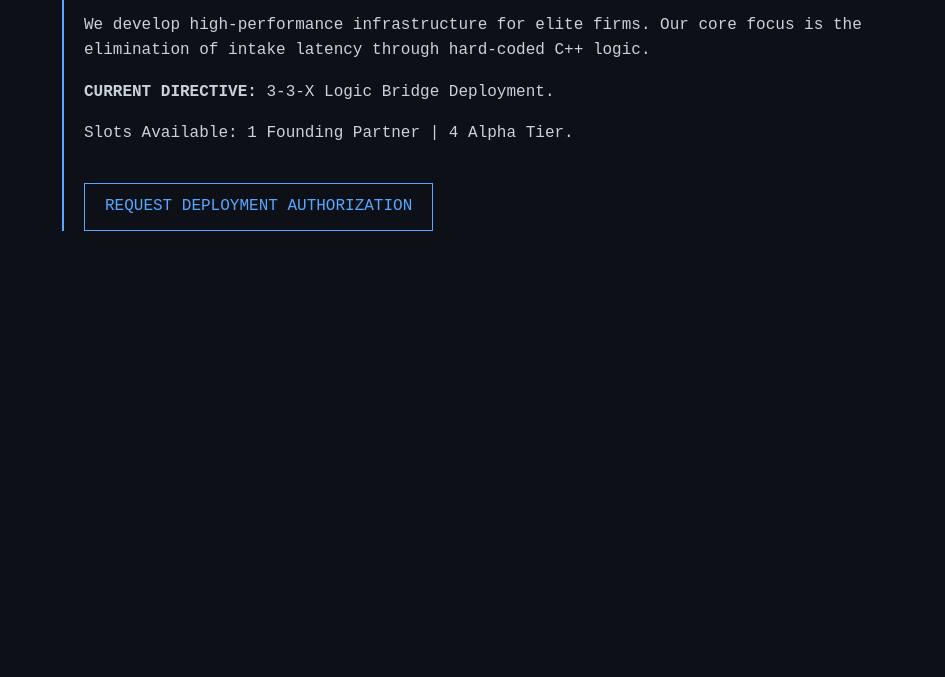
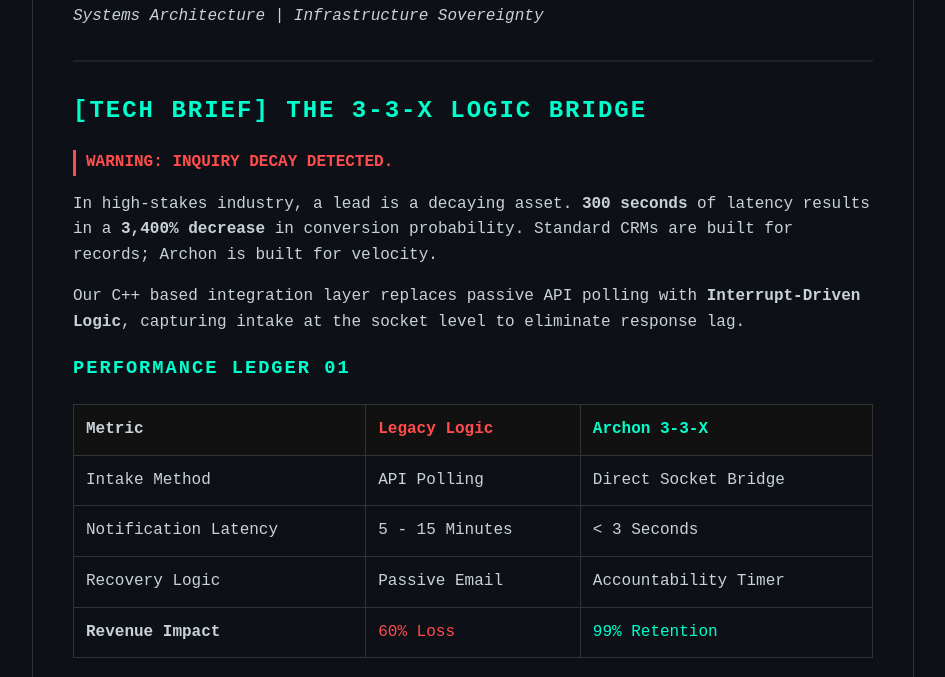
Before and after one commit to Archon-Group/Archon-Group.github.io, a plain HTML site: page index.html in a window 1280 px wide. Shown: the part 181-858 px from the top of the page, without its empty margins (167-1112 px from the left). Before the commit the page ends 800 px from the top, so only its background shows below. Drawn offline with Linux system fonts and the light colour scheme.

Commit message:
Update index.html

```diff
--- a/index.html
+++ b/index.html
@@ -1,4 +1,69 @@
 <!DOCTYPE html>
+<html lang="en">
+<head>
+    <meta charset="UTF-8">
+    <meta name="viewport" content="width=device-width, initial-scale=1.0">
+    <title>Archon Group | Engineering Sovereignty</title>
+    <style>
+        body { background-color: #000; color: #fff; font-family: 'Courier New', Courier, monospace; margin: 0; padding: 20px; line-height: 1.6; }
+        .container { max-width: 800px; margin: auto; border: 1px solid #333; padding: 40px; }
+        h1, h2, h3 { color: #00ffcc; text-transform: uppercase; letter-spacing: 2px; }
+        table { width: 100%; border-collapse: collapse; margin: 20px 0; }
+        th, td { padding: 12px; border: 1px solid #333; text-align: left; }
+        th { background-color: #111; }
+        .btn { display: inline-block; background: #00ffcc; color: #000; padding: 15px 30px; text-decoration: none; font-weight: bold; margin-top: 20px; transition: 0.3s; }
+        .btn:hover { background: #fff; }
+        .decay-alert { color: #ff4d4d; font-weight: bold; border-left: 3px solid #ff4d4d; padding-left: 10px; }
+    </style>
+</head>
+<body>
+    <div class="container">
+        <h1>ARCHON GROUP</h1>
+        <p><em>Systems Architecture | Infrastructure Sovereignty</em></p>
+
+        <hr style="border: 0.5px solid #222; margin: 30px 0;">
+
+        <h2>[TECH BRIEF] THE 3-3-X LOGIC BRIDGE</h2>
+        <p class="decay-alert">WARNING: INQUIRY DECAY DETECTED.</p>
+        <p>In high-stakes industry, a lead is a decaying asset. <strong>300 seconds</strong> of latency results in a <strong>3,400% decrease</strong> in conversion probability. Standard CRMs are built for records; Archon is built for velocity.</p>
+
+        <p>Our C++ based integration layer replaces passive API polling with <strong>Interrupt-Driven Logic</strong>, capturing intake at the socket level to eliminate response lag.</p>
+
+        <h3>PERFORMANCE LEDGER 01</h3>
+        <table>
+            <thead>
+                <tr>
+                    <th>Metric</th>
+                    <th style="color: #ff4d4d;">Legacy Logic</th>
+                    <th style="color: #00ffcc;">Archon 3-3-X</th>
+                </tr>
+            </thead>
+            <tbody>
+                <tr>
+                    <td>Intake Method</td>
+                    <td>API Polling</td>
+                    <td>Direct Socket Bridge</td>
+                </tr>
+                <tr>
+                    <td>Notification Latency</td>
+                    <td>5 - 15 Minutes</td>
+                    <td>&lt; 3 Seconds</td>
+                </tr>
+                <tr>
+                    <td>Recovery Logic</td>
+                    <td>Passive Email</td>
+                    <td>Accountability Timer</td>
+                </tr>
+                <tr>
+                    <td><strong>Revenue Impact</strong></td>
+                    <td style="color: #ff4d4d;">60% Loss</td>
+                    <td style="color: #00ffcc;">99% Retention</td>
+                </tr>
+            </tbody>
+        </table>
+
+        <div style="text-align: center;">
+            <a href="<!DOCTYPE html>
 <html lang="en">
 <head>
     <meta charset="UTF-8">
@@ -32,4 +97,8 @@
         <a href="https://form.typeform.com/to/biRSkkuK" class="btn">REQUEST DEPLOYMENT AUTHORIZATION</a>
     </div>
 </body>
+</html>" class="btn">AUTHORIZE ALPHA DEPLOYMENT</a>
+        </div>
+    </div>
+</body>
 </html>
```
